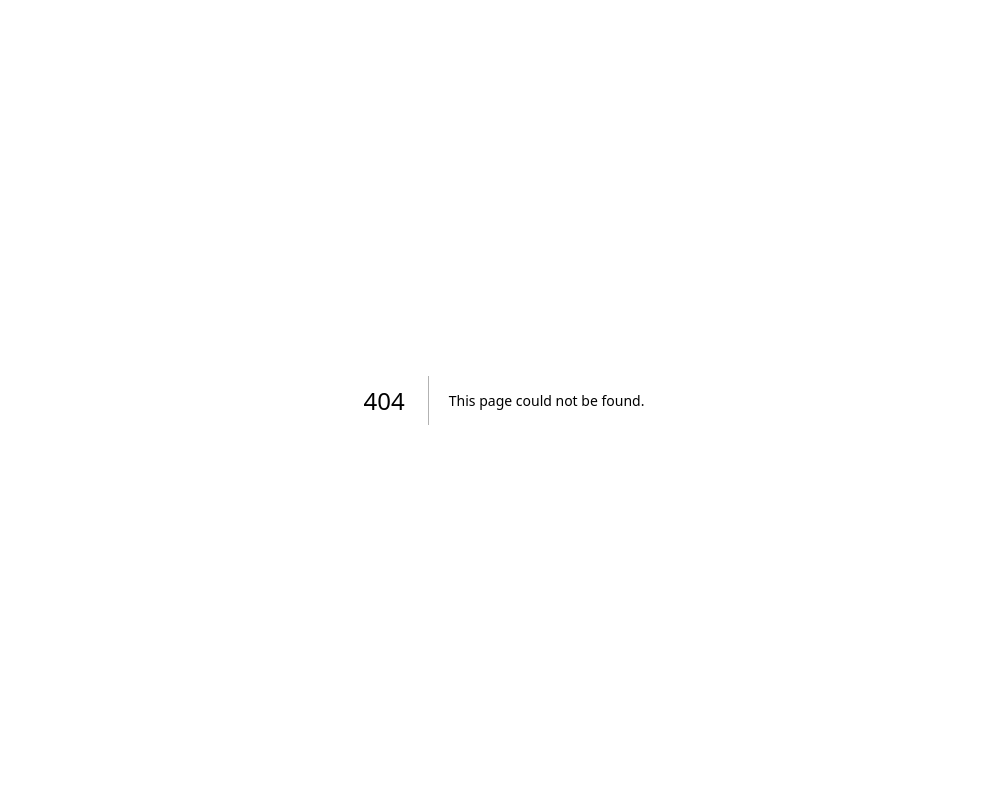
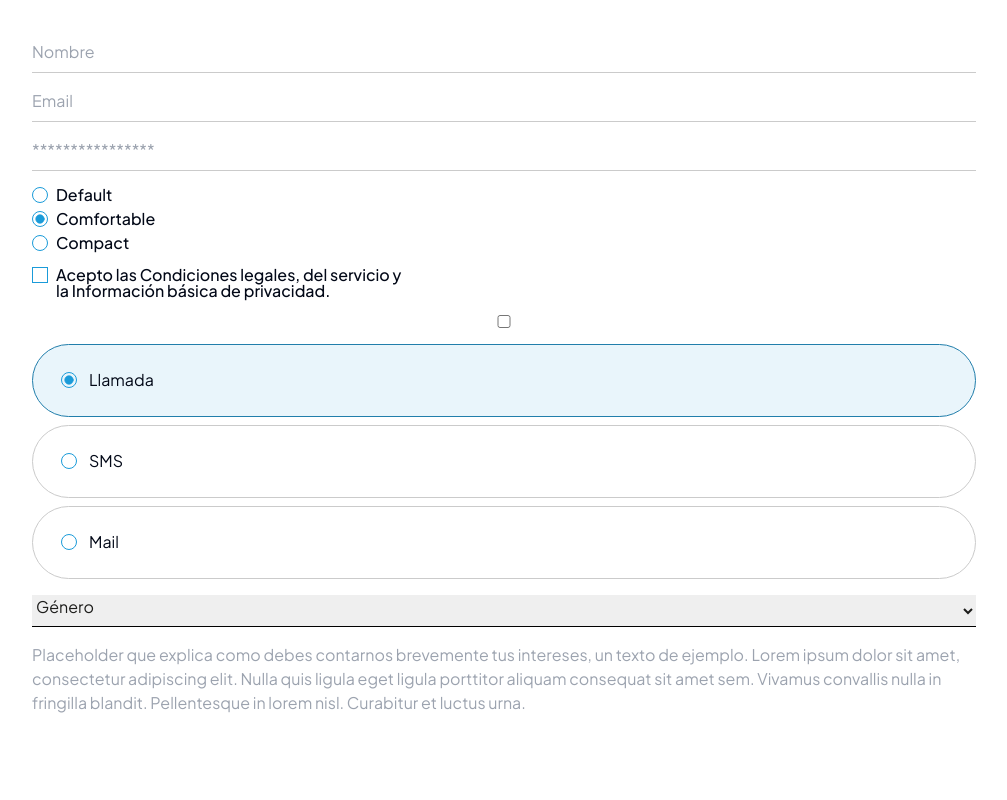
Before and after one commit to lanegrita/autismo_empleo, a Next.js app: page /playground/inputs in a window 1280 px wide. Before the commit this address had no page. Shown: the top 800 px of the page, without its empty margins (136-1143 px from the left). Built offline with nearby package versions, Linux system fonts and the light colour scheme.

Commit message:
Add playground page for inputs

```diff
--- /dev/null
+++ b/app/playground/inputs/page.tsx
@@ -0,0 +1,71 @@
+import React from "react";
+
+import { RadioGroup, RadioGroupItem } from "@/components/ui/radio-group";
+import { Label } from "@/components/ui/label";
+import { Checkbox } from "@/components/ui/checkbox";
+import Input from "@/app/components/form/input/Input";
+import RadioButton from "@/app/components/form/radio-button/RadioButton";
+import Dropdown from "@/app/components/form/dropdown/Dropdown";
+import Textarea from "@/app/components/form/text-area/Textarea";
+
+const Playground = () => {
+  return (
+    <div className=" flex flex-col gap-4  p-10 max-w-5xl mx-auto">
+      <Input type="text" placeholder="Nombre" variant="simple" />
+      <Input type="email" placeholder="Email" variant="simple" />
+      <Input type="password" placeholder="****************" variant="simple" />
+
+      {/* Radio Buttons */}
+      <RadioGroup defaultValue="comfortable">
+        <div className="flex items-center space-x-2">
+          <RadioGroupItem value="default" id="r1" />
+          <Label htmlFor="r1">Default</Label>
+        </div>
+        <div className="flex items-center space-x-2">
+          <RadioGroupItem value="comfortable" id="r2" />
+          <Label htmlFor="r2">Comfortable</Label>
+        </div>
+        <div className="flex items-center space-x-2">
+          <RadioGroupItem value="compact" id="r3" />
+          <Label htmlFor="r3">Compact</Label>
+        </div>
+      </RadioGroup>
+
+      {/* Checkboxes */}
+      <div className="items-top flex space-x-2 max-w-sm">
+        <Checkbox id="terms1" />
+        <div className="grid gap-1.5 leading-none">
+          <label
+            htmlFor="terms1"
+            className="text-base font-medium leading-none peer-disabled:cursor-not-allowed peer-disabled:opacity-70"
+          >
+            Acepto las Condiciones legales, del servicio y la Información básica
+            de privacidad.
+          </label>
+        </div>
+      </div>
+
+      {/* Simple Radio Button */}
+      <input type="checkbox" />
+
+      {/* Radio Button */}
+      <RadioGroup defaultValue="radio1">
+        <RadioButton checked id="radio1" name="options" title="Llamada" />
+        <RadioButton id="radio2" name="options" title="SMS" />
+        <RadioButton id="radio3" name="options" title="Mail" />
+      </RadioGroup>
+
+      {/* DropDown */}
+      <Dropdown />
+
+      {/* Text Area */}
+      <Textarea />
+
+      <div className="mt-10 bg-gray-100 p-10">
+        <Input type="email" placeholder="Contraseña" variant="newsletter" />
+      </div>
+    </div>
+  );
+};
+
+export default Playground;
```
